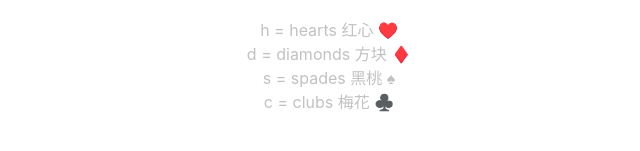
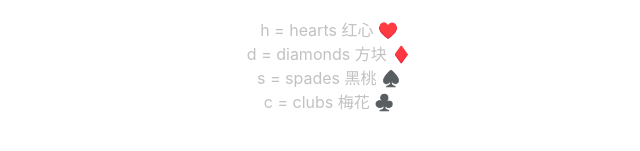
Before and after one commit to zxch3n/texas-odds, a Vue app in the folder site/: page / in a window 1280 px wide. Shown: the part 531-682 px from the top of the page, without its empty margins (319-959 px from the left). Built offline with nearby package versions, Linux system fonts and the light colour scheme.

Commit message:
chore: update emoji

```diff
--- a/site/src/App.vue
+++ b/site/src/App.vue
@@ -1,5 +1,5 @@
 <script setup lang="ts">
-  import { computed, Ref, ref } from "vue";
+  import { computed, ref } from "vue";
   import { parseCards } from "./parseCard";
   import { calc, Odds } from "./calc";
 
@@ -78,7 +78,7 @@ Hand Rate: {{ ans && JSON.stringify(ans.hand_type_rates, null, 2) }}</pre
       <ul style="margin-left: -1.5em">
         <li>h = hearts 红心 ♥️</li>
         <li>d = diamonds 方块 ♦️</li>
-        <li>s = spades 黑桃 ♠</li>
+        <li>s = spades 黑桃 ♠️</li>
         <li>c = clubs 梅花 ♣️</li>
       </ul>
     </div>
```
